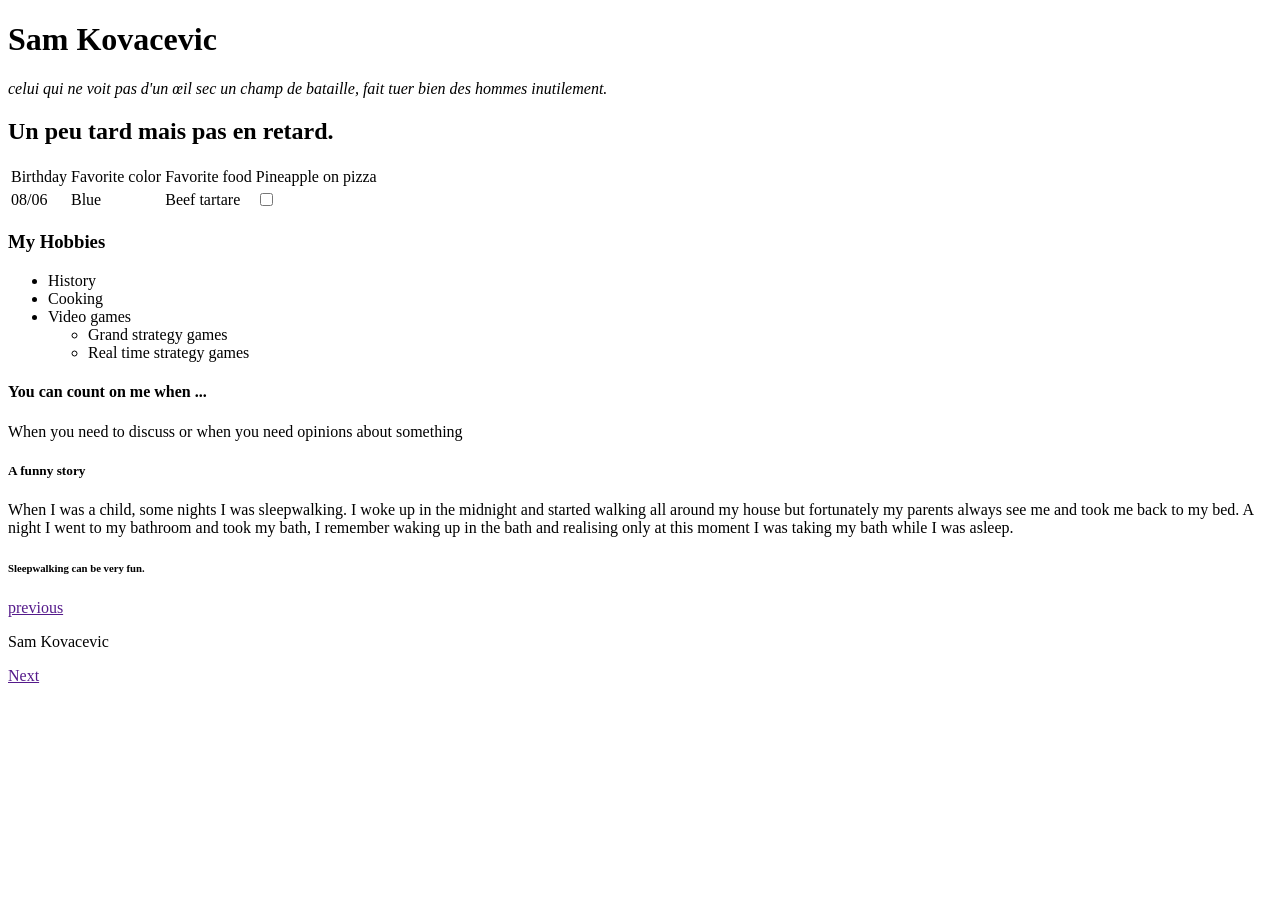
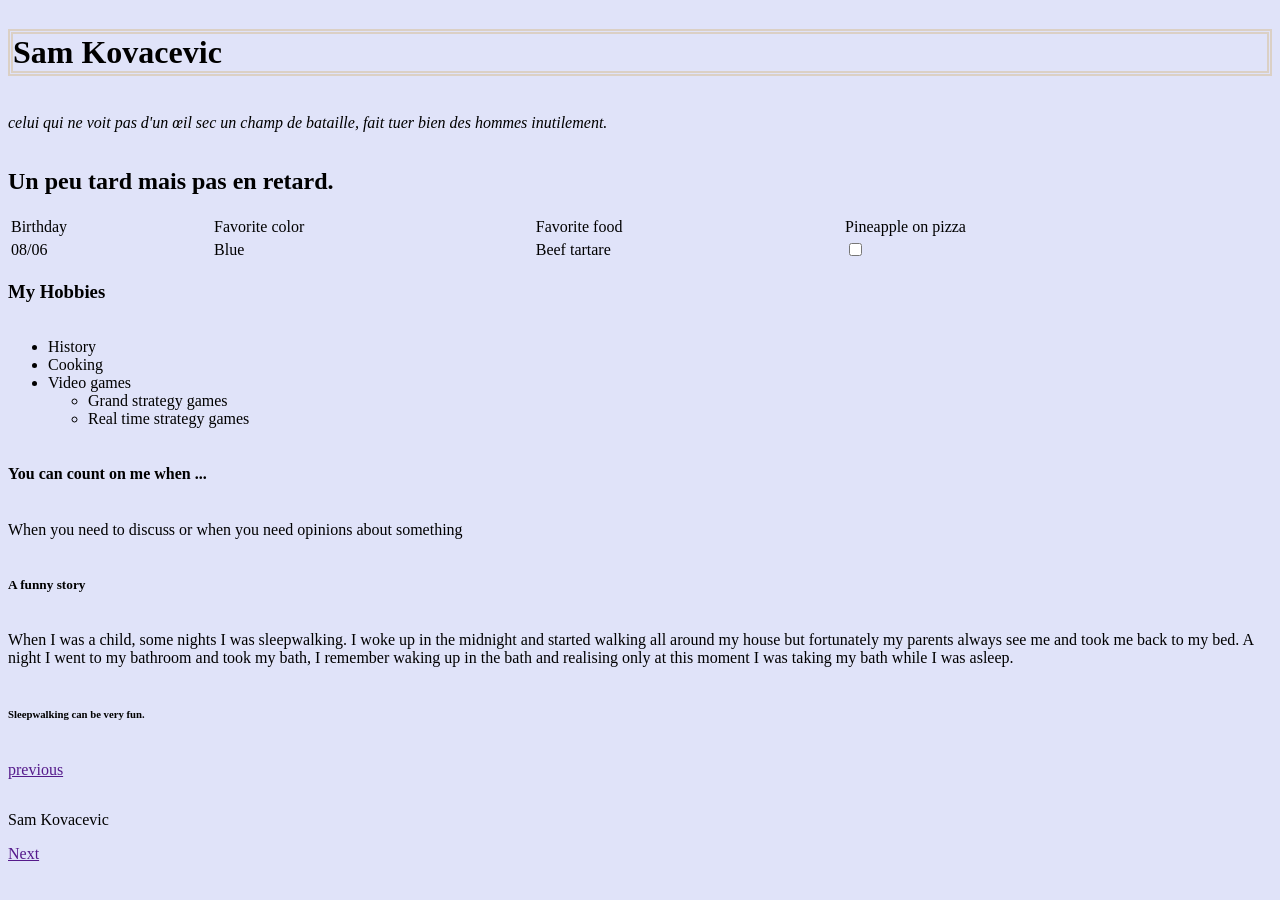
Before and after one commit to kovasah/markdown-to-html, a plain HTML site: page index.html in a window 1280 px wide. Before the commit the page ends 800 px from the top, so only its background shows below. Drawn offline with Linux system fonts and the light colour scheme.

Commit message:
BasicStyle

```diff
--- a/index.html
+++ b/index.html
@@ -4,6 +4,7 @@
     <meta charset="UTF-8" />
     <meta http-equiv="X-UA-Compatible" content="IE=edge" />
     <meta name="viewport" content="width=device-width, initial-scale=1.0" />
+    <link rel="stylesheet" href="./style.css">
     <title>Markdown-to-HTML</title>
   </head>
   <body>
--- a/style.css
+++ b/style.css
@@ -0,0 +1,9 @@
+body {
+    background-color: #E0E3F9;
+    display: flex;
+    flex-direction: column;
+}
+h1 {
+    border: thick double #DBD0C5;
+
+}
```
